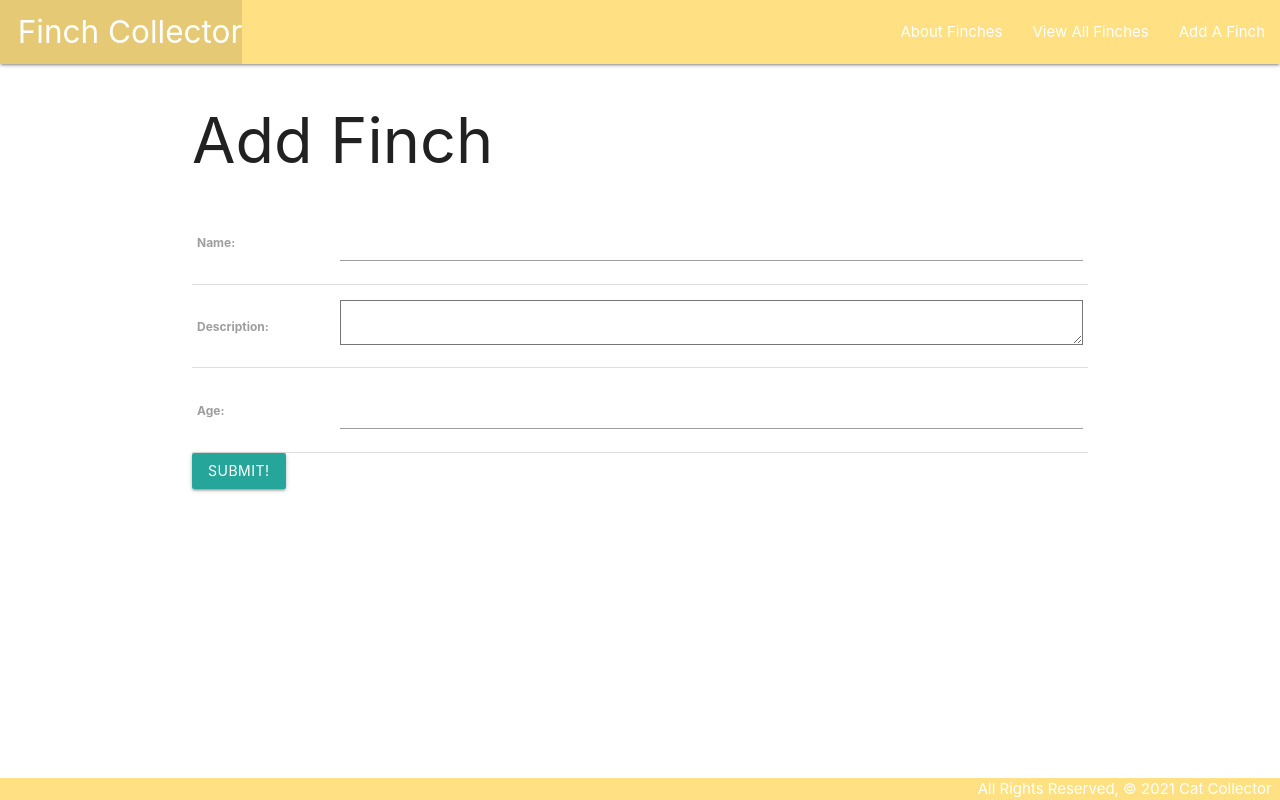
After one commit to madeiramcqueen/finchcollector, a Django app: page /finches/create/ in a window 1280 px wide. The commit adds this page. Run offline with Django 4.2, Linux system fonts and the light colour scheme.

Commit message:
Add a finch form

```diff
--- a/main_app/templates/base.html
+++ b/main_app/templates/base.html
@@ -21,6 +21,7 @@
         <ul class="right">
           <li><a href="/about">About Finches</a></li>
           <li><a href="/finches">View All Finches</a></li>
+          <li><a href="{% url "finches_create" %}">Add A Finch</a></li>
         </ul>
       </div>
     </nav>
--- /dev/null
+++ b/main_app/templates/main_app/finch_form.html
@@ -0,0 +1,15 @@
+{% extends 'base.html' %}
+
+{% block content %}
+  <h1>Add Finch</h1>
+  <!-- Leaving the action empty makes the form post to the same url used to display it -->
+  <form action="" method="POST">
+    <!-- Django requires the following for security purposes -->
+    {% csrf_token %}
+    <table>
+      <!-- Render the inputs inside of <tr>s & <td>s -->
+      {{ form.as_table }}
+    </table>
+    <input type="submit" value="Submit!" class="btn">
+  </form>
+{% endblock %}
--- a/main_app/urls.py
+++ b/main_app/urls.py
@@ -5,5 +5,6 @@ urlpatterns = [
     path('', views.home, name="home"),
     path('about/', views.about, name="about"),
     path('finches/', views.FinchList.as_view(), name="index"),
-    path('finches/<int:finch_id>', views.finches_detail, name="detail")
+    path('finches/<int:finch_id>', views.finches_detail, name="detail"),
+    path('finches/create/', views.FinchCreate.as_view(), name='finches_create'),
 ]
--- a/main_app/views.py
+++ b/main_app/views.py
@@ -1,5 +1,6 @@
 from django.shortcuts import render
 from django.views.generic import ListView
+from django.views.generic.edit import CreateView
 from .models import Finch
 
 # Create your views here.
@@ -13,6 +14,10 @@ class FinchList(ListView):
   model = Finch
   template_name = 'finches/index.html'
 
+class FinchCreate(CreateView):
+  model = Finch
+  fields = '__all__'
+
 def finches_detail(request, finch_id):
   finch = Finch.objects.get(id=finch_id)
   return render(request, 'finches/detail.html', {'finch': finch})
```
